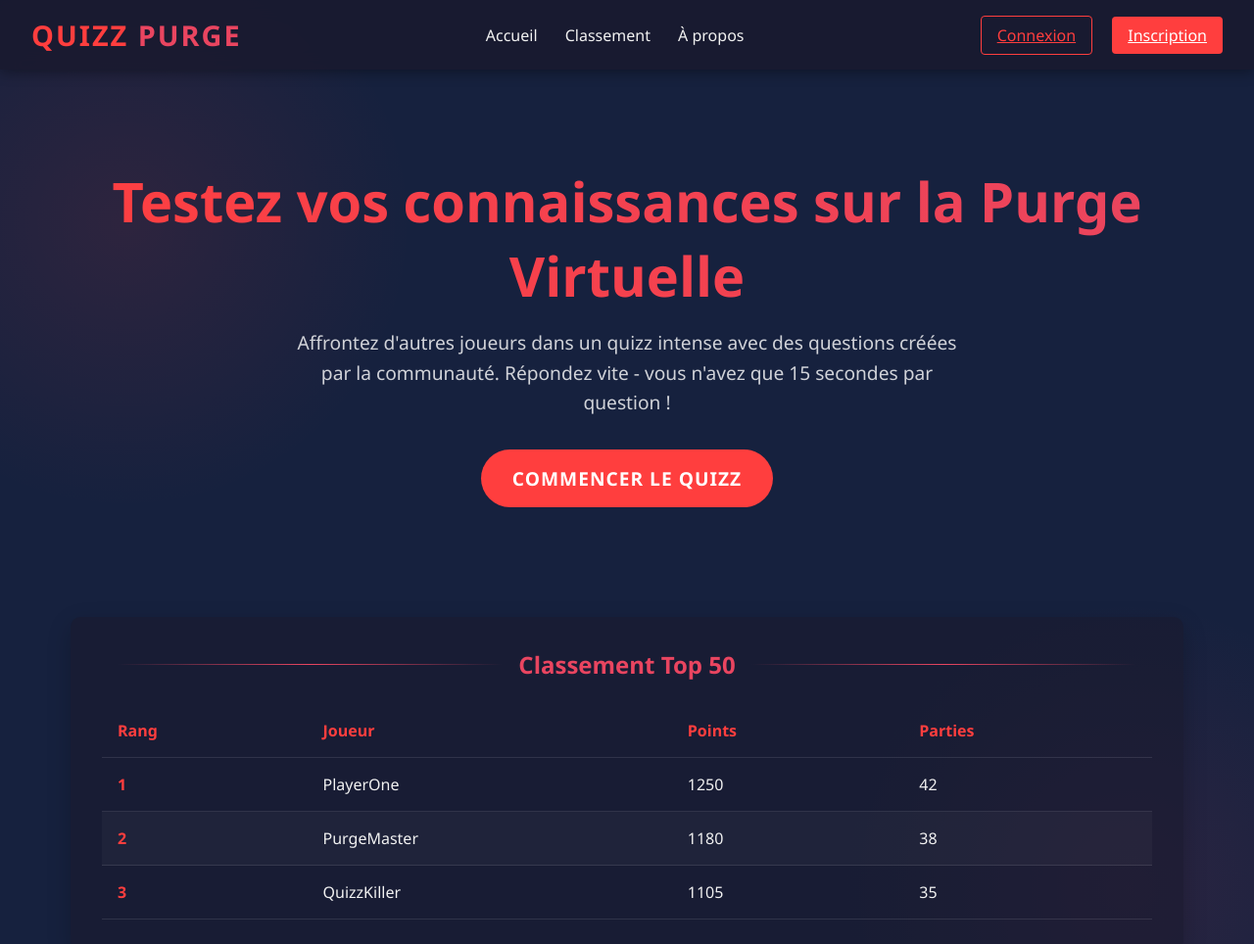
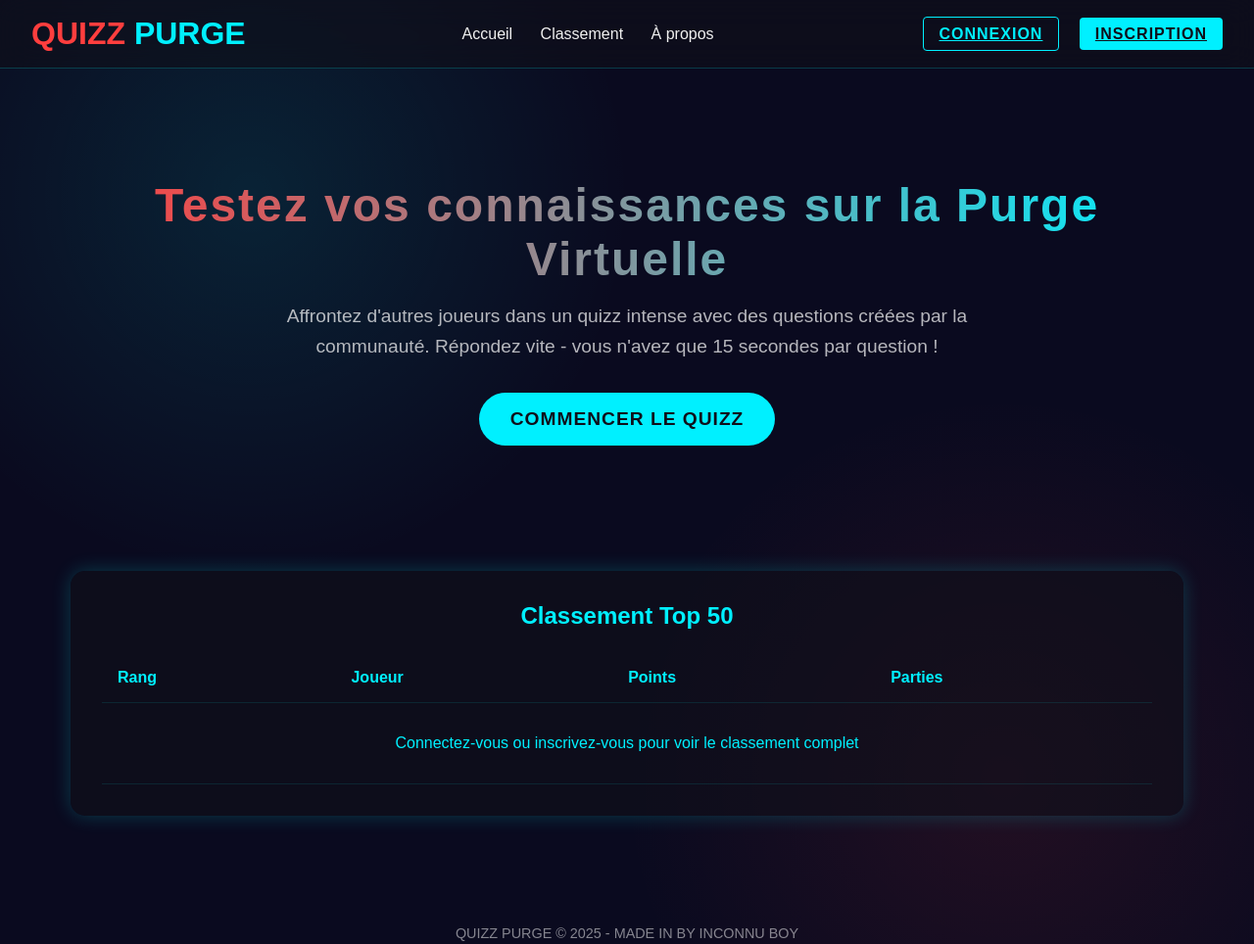
Before and after one commit to tech927/npm-z, a website: page frontend/index.html in a window 1280 px wide. Shown: the top 964 px of the page at 98% size. Drawn offline with Linux system fonts and the light colour scheme.

Commit message:
Update index.html

```diff
--- a/frontend/index.html
+++ b/frontend/index.html
@@ -7,17 +7,18 @@
 <style>
 :root {
     --primary: #ff3e3e;
-            --secondary: #1a1a2e;
-            --accent: #e94560;
+    --secondary: #0f0f1a;
+    --accent: #00f0ff;
     --text: #f1f1f1;
-            --bg: #16213e;
+    --bg: #0a0a1f;
+    --glass-bg: rgba(15,15,26,0.6);
 }
 
 * {
     margin: 0;
     padding: 0;
     box-sizing: border-box;
-            font-family: 'Segoe UI', Tahoma, Geneva, Verdana, sans-serif;
+    font-family: 'Orbitron', sans-serif;
 }
 
 body {
@@ -25,29 +26,25 @@
     color: var(--text);
     min-height: 100vh;
     background-image:
-                radial-gradient(circle at 10% 20%, rgba(255, 62, 62, 0.1) 0%, transparent 20%),
-                radial-gradient(circle at 90% 80%, rgba(233, 69, 96, 0.1) 0%, transparent 20%);
+        radial-gradient(circle at 20% 20%, rgba(0,255,255,0.1) 0%, transparent 30%),
+        radial-gradient(circle at 80% 80%, rgba(255,62,62,0.1) 0%, transparent 30%);
 }
 
 header {
-            background-color: rgba(26, 26, 46, 0.8);
+    background-color: var(--glass-bg);
     padding: 1rem 2rem;
     display: flex;
     justify-content: space-between;
     align-items: center;
-            box-shadow: 0 4px 12px rgba(0, 0, 0, 0.3);
-            position: sticky;
-            top: 0;
-            z-index: 100;
-            backdrop-filter: blur(10px);
+    backdrop-filter: blur(15px);
+    border-bottom: 1px solid rgba(0,255,255,0.2);
 }
 
 .logo {
-            font-size: 1.8rem;
+    font-size: 2rem;
     font-weight: bold;
     color: var(--primary);
     text-transform: uppercase;
-            letter-spacing: 2px;
 }
 
 .logo span {
@@ -59,28 +56,32 @@
     text-decoration: none;
     margin-left: 1.5rem;
     font-weight: 500;
-            transition: color 0.3s;
+    transition: 0.3s;
 }
 
 nav a:hover {
-            color: var(--primary);
+    color: var(--accent);
 }
 
 .auth-buttons a {
     padding: 0.5rem 1rem;
     border-radius: 4px;
     margin-left: 1rem;
+    text-transform: uppercase;
+    font-weight: bold;
+    letter-spacing: 1px;
+    transition: 0.3s;
 }
 
 .login-btn {
     background-color: transparent;
-            border: 1px solid var(--primary);
-            color: var(--primary);
+    border: 1px solid var(--accent);
+    color: var(--accent);
 }
 
 .register-btn {
-            background-color: var(--primary);
-            color: white;
+    background-color: var(--accent);
+    color: var(--secondary);
 }
 
 main {
@@ -91,16 +92,17 @@
 
 .hero {
     text-align: center;
-            padding: 4rem 0;
+    padding: 5rem 0;
 }
 
 .hero h1 {
-            font-size: 3.5rem;
+    font-size: 3rem;
     margin-bottom: 1rem;
-            background: linear-gradient(45deg, var(--primary), var(--accent));
+    background: linear-gradient(90deg, var(--primary), var(--accent));
     -webkit-background-clip: text;
     background-clip: text;
     color: transparent;
+    letter-spacing: 2px;
 }
 
 .hero p {
@@ -108,34 +110,34 @@
     max-width: 700px;
     margin: 0 auto 2rem;
     line-height: 1.6;
-            color: rgba(255, 255, 255, 0.8);
+    color: rgba(255,255,255,0.7);
 }
 
 .start-btn {
-            background-color: var(--primary);
-            color: white;
+    background-color: var(--accent);
+    color: var(--secondary);
     border: none;
     padding: 1rem 2rem;
     font-size: 1.2rem;
     border-radius: 50px;
     cursor: pointer;
-            transition: transform 0.3s, box-shadow 0.3s;
+    transition: 0.3s;
     font-weight: bold;
     text-transform: uppercase;
     letter-spacing: 1px;
 }
 
 .start-btn:hover {
-            transform: translateY(-3px);
-            box-shadow: 0 10px 20px rgba(255, 62, 62, 0.3);
+    transform: translateY(-3px) scale(1.05);
+    box-shadow: 0 0 20px var(--accent);
 }
 
 .leaderboard {
-            background-color: rgba(26, 26, 46, 0.6);
-            border-radius: 10px;
+    background-color: var(--glass-bg);
+    border-radius: 15px;
     padding: 2rem;
     margin-top: 3rem;
-            box-shadow: 0 8px 24px rgba(0, 0, 0, 0.2);
+    box-shadow: 0 0 20px rgba(0,255,255,0.2);
 }
 
 .leaderboard h2 {
@@ -146,14 +148,6 @@
     justify-content: center;
 }
 
-        .leaderboard h2::before, .leaderboard h2::after {
-            content: "";
-            flex: 1;
-            height: 1px;
-            background: linear-gradient(90deg, transparent, var(--accent), transparent);
-            margin: 0 1rem;
-        }
-
 table {
     width: 100%;
     border-collapse: collapse;
@@ -162,19 +156,19 @@
 th, td {
     padding: 1rem;
     text-align: left;
-            border-bottom: 1px solid rgba(255, 255, 255, 0.1);
+    border-bottom: 1px solid rgba(0,255,255,0.1);
 }
 
 th {
-            color: var(--primary);
+    color: var(--accent);
 }
 
 tr:nth-child(even) {
-            background-color: rgba(255, 255, 255, 0.03);
+    background-color: rgba(0,255,255,0.05);
 }
 
 tr:hover {
-            background-color: rgba(255, 62, 62, 0.1);
+    background-color: rgba(0,255,255,0.1);
 }
 
 .rank {
@@ -186,7 +180,7 @@
     text-align: center;
     padding: 2rem;
     margin-top: 3rem;
-            color: rgba(255, 255, 255, 0.6);
+    color: rgba(255,255,255,0.5);
     font-size: 0.9rem;
 }
 
@@ -201,7 +195,7 @@
     }
 
     .hero h1 {
-                font-size: 2.5rem;
+        font-size: 2rem;
     }
 
     th, td {
@@ -243,26 +237,13 @@
                 <th>Parties</th>
             </tr>
         </thead>
-                <tbody>
+        <tbody id="leaderboard-body">
+            <!-- Les détails seront visibles uniquement après connexion -->
             <tr>
-                        <td class="rank">1</td>
-                        <td>PlayerOne</td>
-                        <td>1250</td>
-                        <td>42</td>
+                <td colspan="4" style="text-align:center; color:var(--accent); padding:2rem;">
+                    Connectez-vous ou inscrivez-vous pour voir le classement complet
+                </td>
             </tr>
-                    <tr>
-                        <td class="rank">2</td>
-                        <td>PurgeMaster</td>
-                        <td>1180</td>
-                        <td>38</td>
-                    </tr>
-                    <tr>
-                        <td class="rank">3</td>
-                        <td>QuizzKiller</td>
-                        <td>1105</td>
-                        <td>35</td>
-                    </tr>
-                    <!-- Les autres lignes seraient générées dynamiquement -->
         </tbody>
     </table>
 </section>
@@ -273,9 +254,10 @@
 </footer>
 
 <script>
-        document.querySelector('.start-btn').addEventListener('click', function() {
-            // Redirection vers le quizz ou la connexion si non authentifié
-            window.location.href = 'quiz.html';
+const startBtn = document.querySelector('.start-btn');
+startBtn.addEventListener('click', () => {
+    // Redirection vers la page login si pas connecté
+    window.location.href = 'login.html';
 });
 </script>
 </body>
```
Lines whose indentation alone changed are shown as unchanged.
